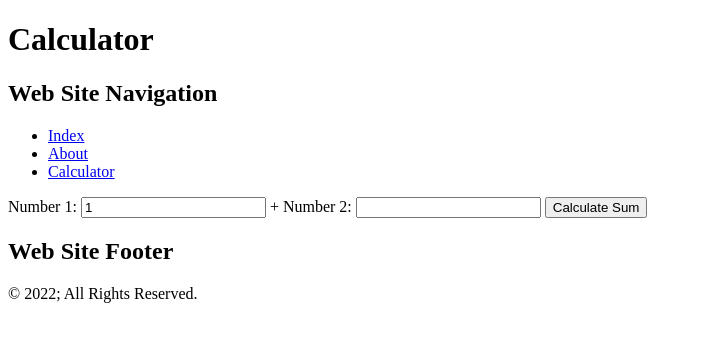
After one commit to WarrenUhrich/lighthouse-labs-advanced-lecture-php, a PHP site: page /calculator.php?num1=1 in a window 1280 px wide. The commit adds this page. Shown: the top 342 px of the page, without its empty margins (0-702 px from the left). Run offline with PHP 8.4, Linux system fonts and the light colour scheme; data that the repository does not hold is empty.

Commit message:
Add forms / calculator example.

```diff
--- /dev/null
+++ b/calculator.php
@@ -0,0 +1,22 @@
+<?php include './templates/head.php'; ?>
+
+    <?php include './templates/navigation.php'; ?>
+
+    <form method="GET" action="/calculator.php">
+        <label for="num1">Number 1:</label>
+        <input id="num1" type="number" name="num1" value="<?php echo $_GET['num1']; ?>">
+        +
+        <label for="num2">Number 2:</label>
+        <input id="num2" type="number" name="num2" value="<?php echo $_GET['num2']; ?>">
+        <input type="submit" value="Calculate Sum">
+        <output for="num1 num2">
+            <?php
+                if (isset($_GET['num1']) && isset($_GET['num2'])) {
+                    echo $_GET['num1'] . ' + ' . $_GET['num2'] . ' = ';
+                    echo $_GET['num1'] + $_GET['num2'];
+                }
+            ?>
+        </output>
+    </form>
+
+<?php include './templates/footer.php'; ?>
--- a/templates/navigation.php
+++ b/templates/navigation.php
@@ -7,5 +7,8 @@
         <li>
             <a href="/about.php">About</a>
         </li>
+        <li>
+            <a href="/calculator.php">Calculator</a>
+        </li>
     </ul>
 </nav>
```
